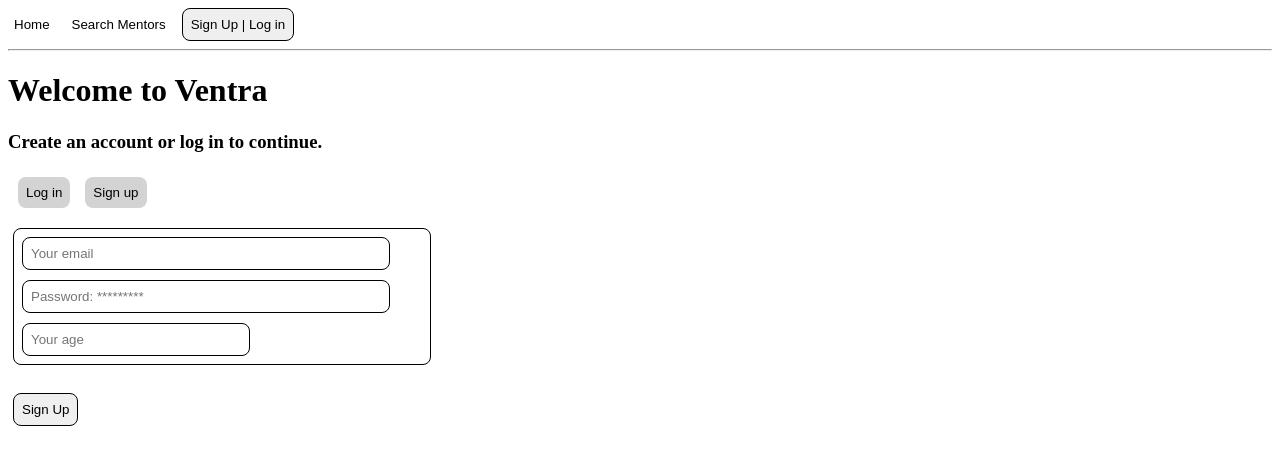
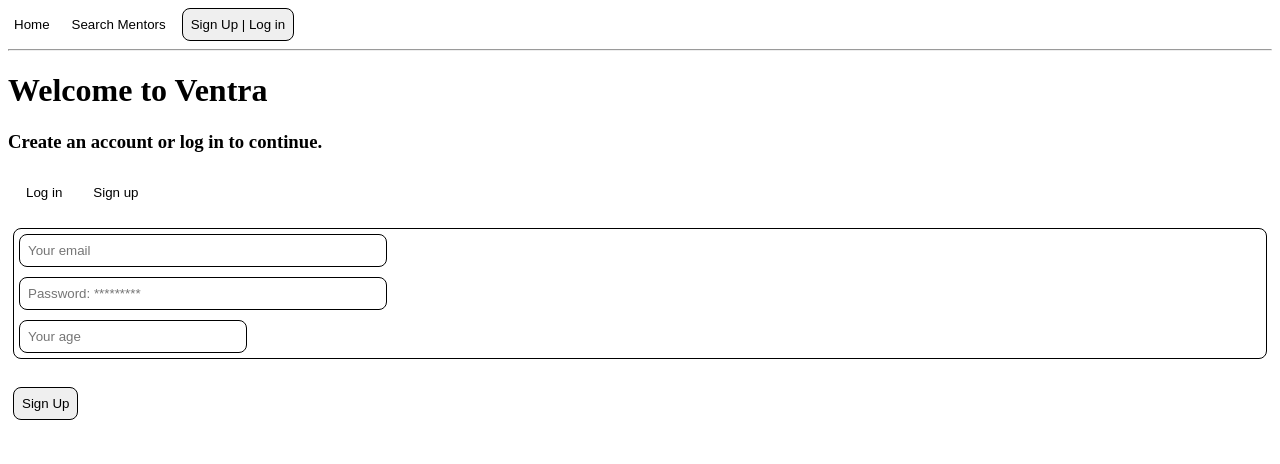
Before and after one commit to DenzelDCB/Ventra, a React (Create React App) app: page / in a window 1280 px wide. Both pictures are taken after a click on the button "Sign Up | Log in". Shown: the top 464 px of the page. Built offline with nearby package versions, Linux system fonts and the light colour scheme.

Commit message:
Update Account.js

```diff
--- a/src/pages/Account.js
+++ b/src/pages/Account.js
@@ -179,43 +179,18 @@ function Home() {
         alignItems: 'left',
         justifyContent: 'left'
       }}>
-        <button
-          onClick={() => setLignip(0)}
-          style={{
-            cursor: 'pointer',
-            padding: '8px',
-            borderRadius: '8px',
-            border: '0px',
-            backgroundColor: 'lightgray', // Default/previous color
-            color: 'black', // Default/previous color
-          }}
-        >
-          Log in
-        </button>
-        <button
-          onClick={() => setLignip(1)}
-          style={{
-            cursor: 'pointer',
-            padding: '8px',
-            borderRadius: '8px',
-            border: '0px',
-            backgroundColor: 'lightgray', // Default/previous color
-            color: 'black', // Default/previous color
-          }}
-        >
-          Sign up
-        </button>
+        <button onClick={() => setLignip(0)} style={{ cursor: 'pointer', padding: '8px', borderRadius: '8px', border: '0px', backgroundColor: 'white', }}>Log in</button>
+        <button onClick={() => setLignip(1)} style={{ cursor: 'pointer', padding: '8px', borderRadius: '8px', border: '0px', backgroundColor: 'white', }}>Sign up</button>
       </div>
 
       <div style={{
         display: 'flex',
         flexDirection: 'column',
         gap: '10px',
-        padding: '8px',
+        padding: '5px',
         margin: '5px',
         border: '1px solid black',
         borderRadius: '8px',
-        width: '400px',
       }}>
         <input
           type="email"
```
